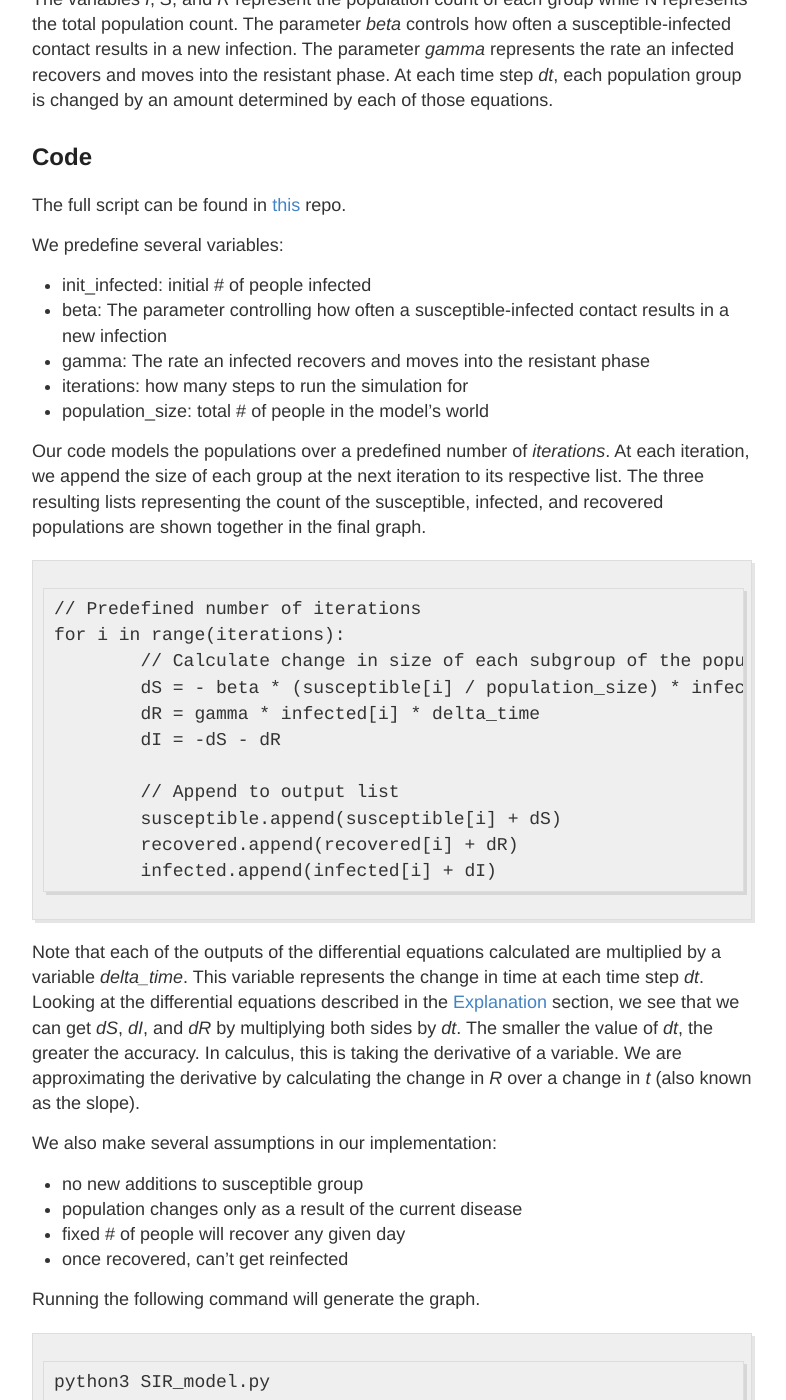
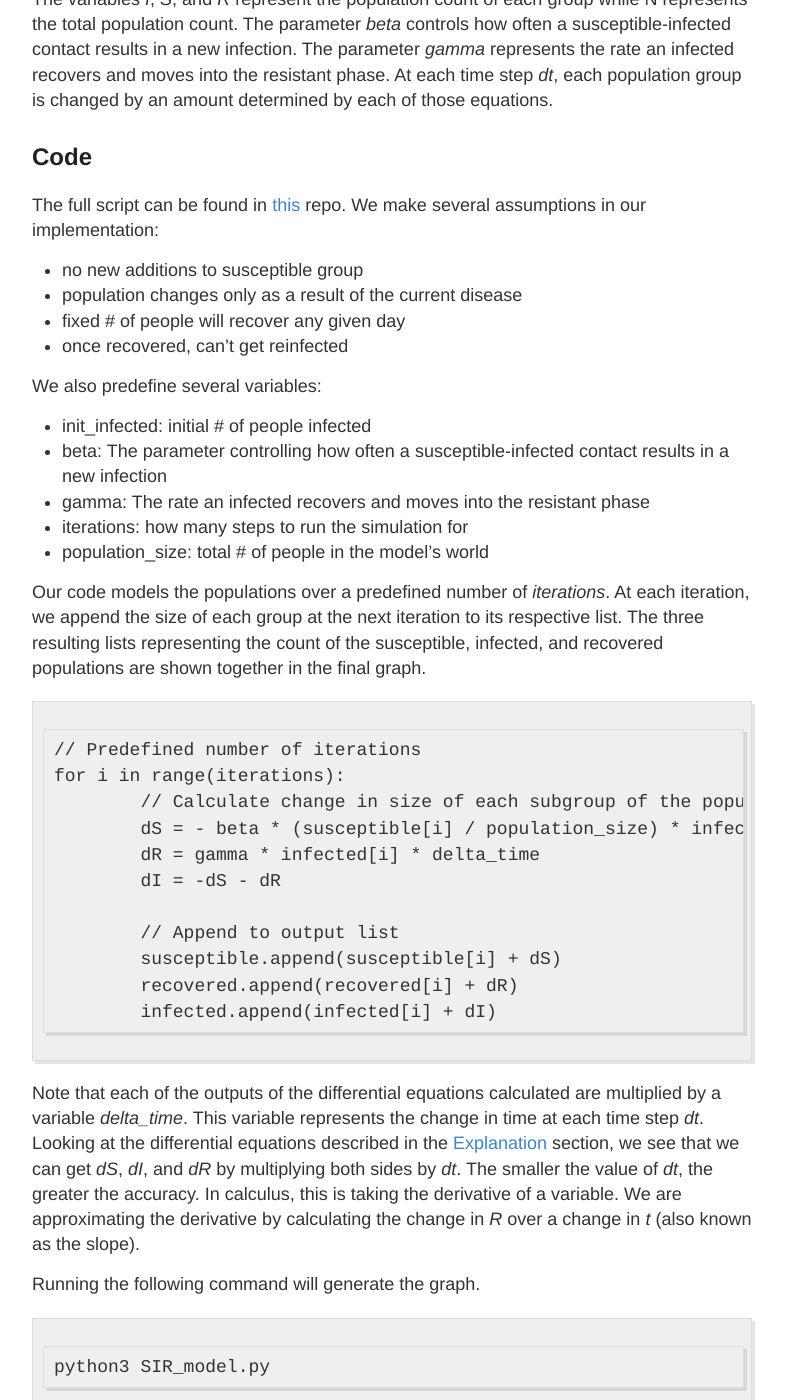
Before and after one commit to andrew128/andrew128.github.io, a Jekyll site: the page built from _posts/2020-8-6-SIRModel.md, in a window 1280 px wide and 1400 px high, scrolled down 1074 px. Shown: the whole window, without its empty margins (248-1034 px from the left). Built offline with Jekyll 4.4.1, drawn with Linux system fonts in a browser that asks for light colours; part of the change alters nothing that is shown.

````diff
--- a/_posts/2020-8-6-SIRModel.md
+++ b/_posts/2020-8-6-SIRModel.md
@@ -21,9 +21,13 @@ The changes in population for each of the 3 groups can be modeled through differ
 The variables *I*, *S*, and *R* represent the population count of each group while N represents the total population count. The parameter *beta* controls how often a susceptible-infected contact results in a new infection. The parameter *gamma* represents the rate an infected recovers and moves into the resistant phase. At each time step *dt*, each population group is changed by an amount determined by each of those equations.
 
 ## Code
-The full script can be found in [this](https://github.com/andrew128/SIR-model-covid-19) repo.
+The full script can be found in [this](https://github.com/andrew128/SIR-model-covid-19) repo. We make several assumptions in our implementation:
+- no new additions to susceptible group
+- population changes only as a result of the current disease
+- fixed # of people will recover any given day
+- once recovered, can't get reinfected
 
-We predefine several variables:
+We also predefine several variables:
 - init_infected: initial # of people infected
 - beta: The parameter controlling how often a susceptible-infected contact results in a new infection
 - gamma: The rate an infected recovers and moves into the resistant phase
@@ -48,12 +52,6 @@ for i in range(iterations):
 
 Note that each of the outputs of the differential equations calculated are multiplied by a variable *delta_time*. This variable represents the change in time at each time step *dt*. Looking at the differential equations described in the [Explanation](#explanation) section, we see that we can get *dS*, *dI*, and *dR* by multiplying both sides by *dt*. The smaller the value of *dt*, the greater the accuracy. In calculus, this is taking the derivative of a variable. We are approximating the derivative by calculating the change in *R* over a change in *t* (also known as the slope).
 
-We also make several assumptions in our implementation:
-- no new additions to susceptible group
-- population changes only as a result of the current disease
-- fixed # of people will recover any given day
-- once recovered, can't get reinfected
-
 Running the following command will generate the graph.
 ```
 python3 SIR_model.py
````
